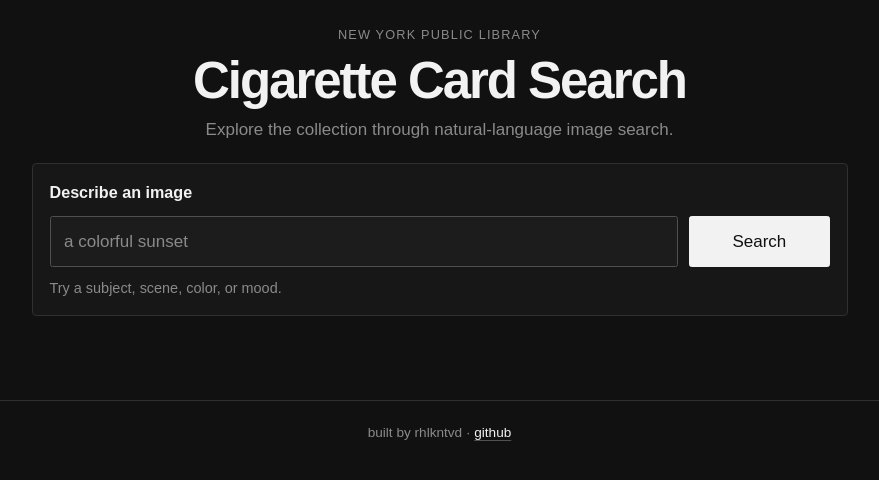
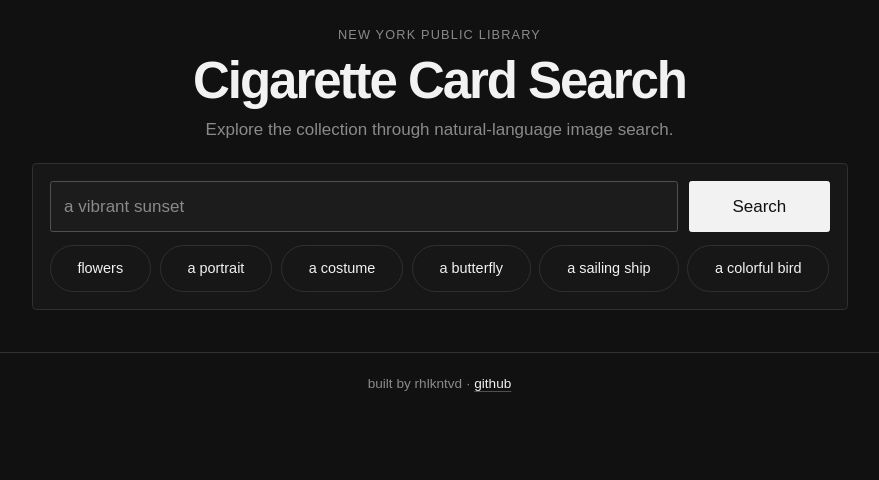
Before and after one commit to rhlkntvd/cigarette-card-search, a Next.js app: page / in a window 1280 px wide. Shown: the top 480 px of the page, without its empty margins (193-1072 px from the left). Built offline with nearby package versions, Linux system fonts and the light colour scheme.

Commit message:
Improve search discovery and card browsing

```diff
--- a/src/app/card-detail.tsx
+++ b/src/app/card-detail.tsx
@@ -13,8 +13,6 @@ interface CardDetailProps {
 export default function CardDetail({ card, onClose }: CardDetailProps) {
   const dialogRef = useRef<HTMLDialogElement>(null);
   const [side, setSide] = useState<"front" | "back">("front");
-  const imageId =
-    side === "back" && card.backImageId ? card.backImageId : card.frontImageId;
 
   useEffect(() => {
     if (!dialogRef.current?.open) {
@@ -37,6 +35,20 @@ export default function CardDetail({ card, onClose }: CardDetailProps) {
         closeViewer();
       }}
       onKeyDown={(event) => {
+        if (event.key === "ArrowLeft" || event.key === "ArrowRight") {
+          if (
+            card.backImageId &&
+            !event.altKey &&
+            !event.ctrlKey &&
+            !event.metaKey &&
+            !event.shiftKey
+          ) {
+            event.preventDefault();
+            setSide(event.key === "ArrowLeft" ? "front" : "back");
+          }
+          return;
+        }
+
         if (event.key !== "Tab") {
           return;
         }
@@ -80,18 +92,31 @@ export default function CardDetail({ card, onClose }: CardDetailProps) {
           </button>
         </header>
 
-        <CardImage
-          key={imageId}
-          imageId={imageId}
-          title={`${card.title} — ${side}`}
-          size={1024}
-        />
+        {/* Keep both sides mounted to preload images and preserve pending requests. */}
+        <div hidden={side !== "front"}>
+          <CardImage
+            imageId={card.frontImageId}
+            title={`${card.title} — front`}
+            size={1024}
+          />
+        </div>
+        {card.backImageId && (
+          <div hidden={side !== "back"}>
+            <CardImage
+              imageId={card.backImageId}
+              title={`${card.title} — back`}
+              size={1024}
+            />
+          </div>
+        )}
 
         <div className="detail-actions">
           <div className="image-controls" role="group" aria-label="Card side">
             <button
               type="button"
               aria-pressed={side === "front"}
+              aria-keyshortcuts="ArrowLeft"
+              title="Show front (←)"
               onClick={() => setSide("front")}
             >
               Front
@@ -99,6 +124,8 @@ export default function CardDetail({ card, onClose }: CardDetailProps) {
             <button
               type="button"
               aria-pressed={side === "back"}
+              aria-keyshortcuts="ArrowRight"
+              title="Show back (→)"
               disabled={!card.backImageId}
               onClick={() => setSide("back")}
             >
--- a/src/app/card-search.tsx
+++ b/src/app/card-search.tsx
@@ -1,7 +1,6 @@
 "use client";
 
-import { useState } from "react";
-import type { SubmitEvent } from "react";
+import { useEffect, useRef, useState } from "react";
 
 import type { SearchResult } from "../search";
 import { MAX_QUERY_LENGTH, QUERY_TOO_LONG_MESSAGE } from "../query";
@@ -10,6 +9,15 @@ import CardImage from "./card-image";
 import CardDetail from "./card-detail";
 import { SEARCH_PAGE_SIZE } from "./search-page";
 import type { SearchPage } from "./search-page";
+
+const EXAMPLE_QUERIES = [
+  "flowers",
+  "a portrait",
+  "a costume",
+  "a butterfly",
+  "a sailing ship",
+  "a colorful bird",
+];
 
 interface SearchResults extends SearchPage {
   query: string;
@@ -23,6 +31,8 @@ type SearchState =
   | { status: "error"; message: string };
 
 export default function CardSearch() {
+  const exampleButtonRef = useRef<HTMLButtonElement | null>(null);
+  const resultsHeadingRef = useRef<HTMLHeadingElement | null>(null);
   const [query, setQuery] = useState("");
   const [selectedCard, setSelectedCard] = useState<SearchResult | null>(null);
   // Keep the last successful page visible while a replacement is requested.
@@ -32,14 +42,26 @@ export default function CardSearch() {
   const isLoadingMore = results?.loadingMore ?? false;
   const isBusy = isLoading || isLoadingMore;
 
-  async function handleSubmit(event: SubmitEvent<HTMLFormElement>) {
-    event.preventDefault();
+  useEffect(() => {
+    const button = exampleButtonRef.current;
+    if (results === null || !button) {
+      return;
+    }
+    exampleButtonRef.current = null;
+    if (
+      document.activeElement === button ||
+      document.activeElement === document.body
+    ) {
+      resultsHeadingRef.current?.focus({ preventScroll: true });
+    }
+  }, [results]);
 
+  async function handleSearch(description: string) {
     if (isBusy) {
       return;
     }
 
-    const normalizedQuery = query.trim();
+    const normalizedQuery = description.trim();
 
     if (!normalizedQuery) {
       setSearch({ status: "error", message: "Enter a description to search." });
@@ -52,6 +74,7 @@ export default function CardSearch() {
     }
 
     setSelectedCard(null);
+    setResults((current) => current && { ...current, moreError: null });
     setSearch({ status: "loading", query: normalizedQuery });
 
     try {
@@ -118,21 +141,27 @@ export default function CardSearch() {
 
   return (
     <>
-      <form className="search-form" role="search" onSubmit={handleSubmit}>
-        <label htmlFor="search-query">Describe an image</label>
+      <form
+        className="search-form"
+        role="search"
+        onSubmit={(event) => {
+          event.preventDefault();
+          exampleButtonRef.current = null;
+          void handleSearch(query);
+        }}
+      >
         <div className="search-input-row">
           <input
             id="search-query"
             name="query"
             type="search"
+            aria-label="Describe an image"
             enterKeyHint="search"
-            placeholder="a colorful sunset"
+            placeholder="a vibrant sunset"
             value={query}
             onChange={(event) => setQuery(event.target.value)}
             aria-describedby={
-              search.status === "error"
-                ? "search-help search-error"
-                : "search-help"
+              search.status === "error" ? "search-error" : undefined
             }
             aria-invalid={
               search.status === "error" &&
@@ -144,14 +173,35 @@ export default function CardSearch() {
             {isLoading ? "Searching…" : "Search"}
           </button>
         </div>
-        <p id="search-help" className="search-help">
-          Try a subject, scene, color, or mood.
-        </p>
+        {results === null && (
+          <div
+            className="search-examples"
+            role="group"
+            aria-label="Example searches"
+          >
+            {EXAMPLE_QUERIES.map((example) => (
+              <button
+                key={example}
+                type="button"
+                disabled={isBusy}
+                onClick={(event) => {
+                  exampleButtonRef.current = event.currentTarget;
+                  setQuery(example);
+                  void handleSearch(example);
+                }}
+              >
+                {example}
+              </button>
+            ))}
+          </div>
+        )}
       </form>
 
       <div className="results-header">
         {(results !== null || search.status !== "idle") && (
-          <h2 id="results-title">Search results</h2>
+          <h2 id="results-title" ref={resultsHeadingRef} tabIndex={-1}>
+            Search results
+          </h2>
         )}
         <p className="search-status" role="status" aria-atomic="true">
           {results &&
@@ -201,6 +251,7 @@ export default function CardSearch() {
                         href={card.sourceUrl}
                         target="_blank"
                         rel="noreferrer"
+                        aria-label={`View ${card.title} at NYPL (opens in a new tab)`}
                       >
                         NYPL <span aria-hidden="true">↗</span>
                         <span className="visually-hidden">
--- a/src/app/globals.css
+++ b/src/app/globals.css
@@ -61,6 +61,22 @@ h1 {
   font-weight: 600;
   letter-spacing: -0.04em;
   line-height: 1.05;
+}
+
+.home-link,
+.collection-link {
+  color: inherit;
+  border-radius: 0.15rem;
+  text-decoration: none;
+}
+
+.home-link:hover,
+.collection-link:hover {
+  color: var(--text-secondary);
+}
+
+.collection-link:hover {
+  text-decoration: underline;
 }
 
 .introduction {
@@ -146,15 +162,9 @@ a:hover {
   background: var(--surface);
 }
 
-.search-form label {
-  font-size: 0.95rem;
-  font-weight: 600;
-}
-
 .search-input-row {
   display: flex;
   gap: 0.65rem;
-  margin-top: 0.65rem;
 }
 
 .search-input-row input {
@@ -181,7 +191,6 @@ a:hover {
   padding-inline: 1.25rem;
 }
 
-.search-help,
 .search-status,
 .card-actions,
 .detail-note {
@@ -189,8 +198,23 @@ a:hover {
   font-size: 0.85rem;
 }
 
-.search-help {
-  margin: 0.65rem 0 0;
+.search-examples {
+  display: flex;
+  flex-wrap: wrap;
+  gap: 0.5rem;
+  margin-top: 0.75rem;
+}
+
+.search-examples button {
+  flex: 1 0 auto;
+  border-color: var(--border);
+  border-radius: 1.5rem;
+  padding-inline: 0.75rem;
+  font-size: 0.85rem;
+}
+
+.search-examples button:hover:not(:disabled) {
+  border-color: var(--border-strong);
 }
 
 .search-status,
@@ -204,6 +228,9 @@ a:hover {
   align-items: baseline;
   justify-content: space-between;
   gap: 0.5rem 1rem;
+}
+
+.results-header:has(h2) {
   margin: 1.25rem 0 1rem;
 }
 
@@ -215,7 +242,6 @@ a:hover {
 .search-status {
   min-width: 0;
   max-width: 48rem;
-  min-height: 1.4em;
   margin: 0;
 }
 
@@ -255,7 +281,8 @@ h2 {
   background: var(--surface);
 }
 
-.result-card:hover {
+.result-card:hover,
+.result-card:focus-within {
   border-color: var(--border-strong);
 }
 
@@ -343,7 +370,8 @@ h2 {
   outline-offset: 3px;
 }
 
-.result-card:hover .card-open {
+.result-card:hover .card-open,
+.result-card:focus-within .card-open {
   text-decoration: underline;
   text-underline-offset: 0.15em;
 }
@@ -421,7 +449,7 @@ h2 {
   top: 0;
   z-index: 2;
   display: flex;
-  align-items: center;
+  align-items: flex-start;
   justify-content: space-between;
   gap: 1rem;
   padding-bottom: 1rem;
--- a/src/app/page.tsx
+++ b/src/app/page.tsx
@@ -4,8 +4,26 @@ export default function HomePage() {
   return (
     <main>
       <header className="site-header">
-        <p className="eyebrow">New York Public Library</p>
-        <h1>Cigarette Card Search</h1>
+        <p className="eyebrow">
+          <a
+            className="collection-link"
+            href="https://digitalcollections.nypl.org/collections/b50ab6f0-c52b-012f-5986-58d385a7bc34"
+            target="_blank"
+            rel="noopener noreferrer"
+            aria-label="New York Public Library Cigarette Cards collection (opens in a new tab)"
+          >
+            New York Public Library
+          </a>
+        </p>
+        <h1>
+          <a
+            className="home-link"
+            href="/"
+            aria-label="Cigarette Card Search home"
+          >
+            Cigarette Card Search
+          </a>
+        </h1>
         <p className="introduction">
           Explore the collection through natural-language image search.
         </p>
```
Also changed, not shown: src/app/icon.svg (added).
